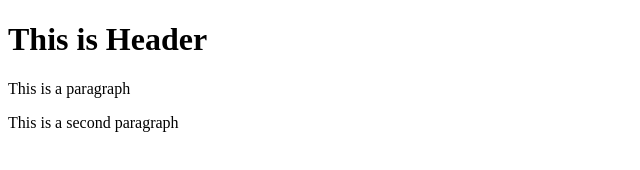
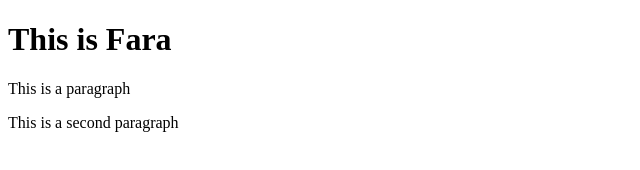
Before and after one commit to faranawab/git-test, a website: page index.html in a window 1280 px wide. Shown: the full height of the page, 0-640 px from the left. Drawn offline with Linux system fonts and the light colour scheme.

```diff
--- a/index.html
+++ b/index.html
@@ -5,7 +5,7 @@
     <title>Title</title>
 </head>
 <body>
-    <h1>This is Header</h1>
+    <h1>This is Fara</h1>
     <p>This is a paragraph</p>
     <p>This is a second paragraph</p>
 </body>
```
Also changed, not shown: package.json (added, +24 -0 lines), 2 other files.
